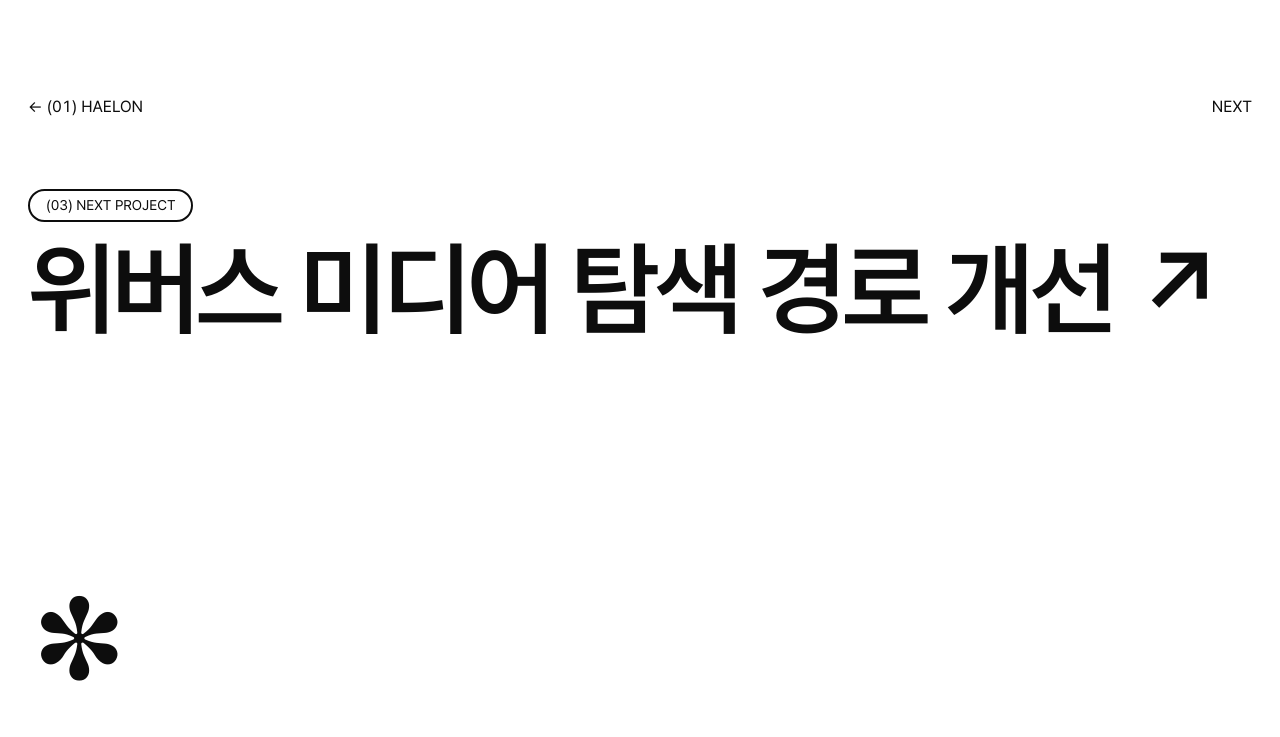
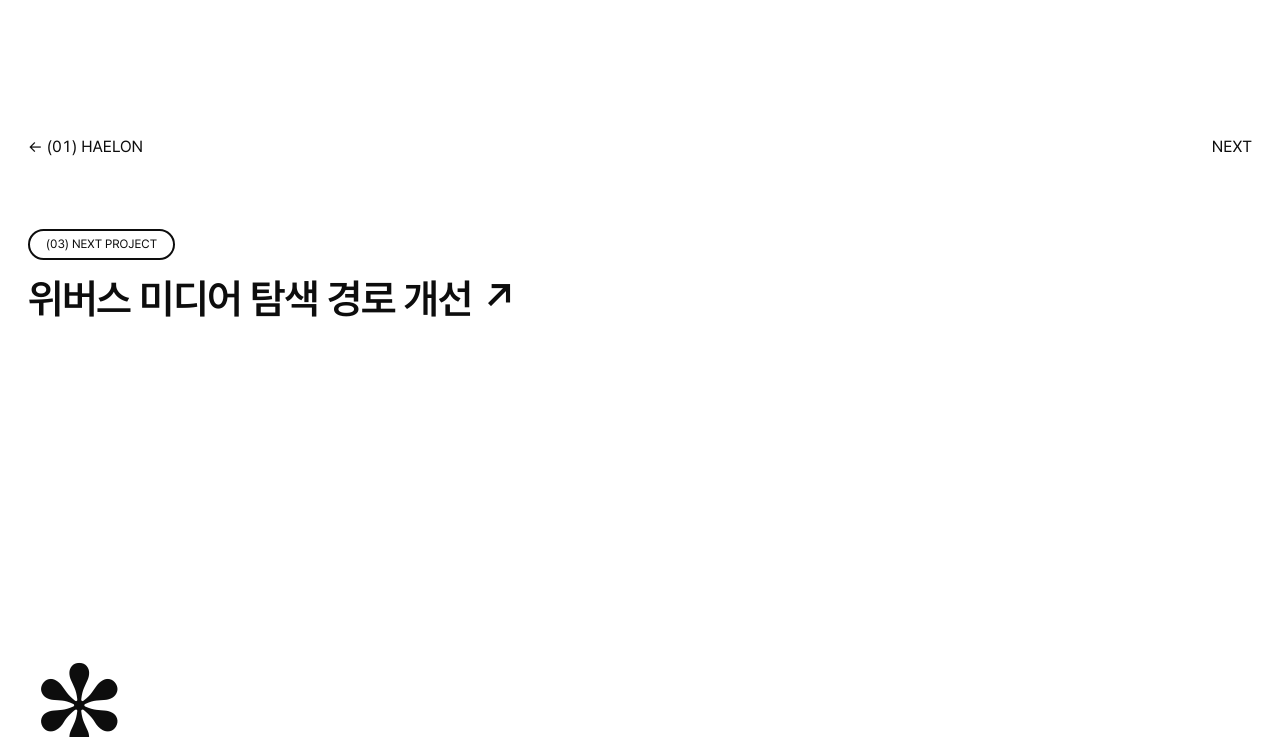
Before and after one commit to ski2mo/portfolio, a plain HTML site: page project/01.html in a window 1280 px wide. Shown: the part 2026-2763 px from the top of the page. Drawn offline with Linux system fonts and the light colour scheme.

Commit message:
Smaller next-project link with more whitespace
Co-Authored-By: Claude Opus 5.5 <noreply@anthropic.com>

```diff
--- a/assets/c01.css
+++ b/assets/c01.css
@@ -275,3 +275,9 @@ a.pill:hover,button.pill:hover{color:var(--pink);border-color:var(--pink)}
 .ft{margin-top:80px;padding:40px var(--pad) 0;border-top:0;display:block;overflow:hidden}
 .ft .ast{display:inline-block;font-family:'Instrument Serif',Georgia,serif;font-weight:400;font-size:clamp(200px,19.8vw,380px);line-height:1;margin:0 0 -.18em -.02em;transition:color .25s ease}
 .ft .ast:hover{color:var(--pink)}
+/* next project: smaller, more air */
+.pager{padding-top:200px;padding-bottom:200px}
+.pager .nx{gap:16px}
+.pager .t{font-size:clamp(28px,3.2vw,56px);line-height:1.1;letter-spacing:-.03em}
+.pager .nx .pill{font-size:clamp(12px,.85vw,15px)}
+@media (max-width:820px){.pager{padding-top:120px;padding-bottom:120px}.pager .t{font-size:clamp(24px,7vw,34px)}}
```
